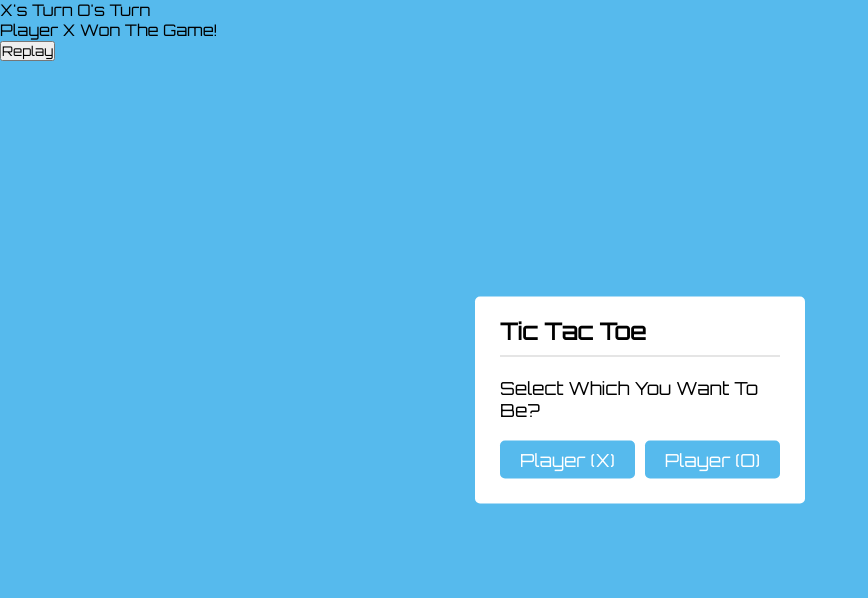
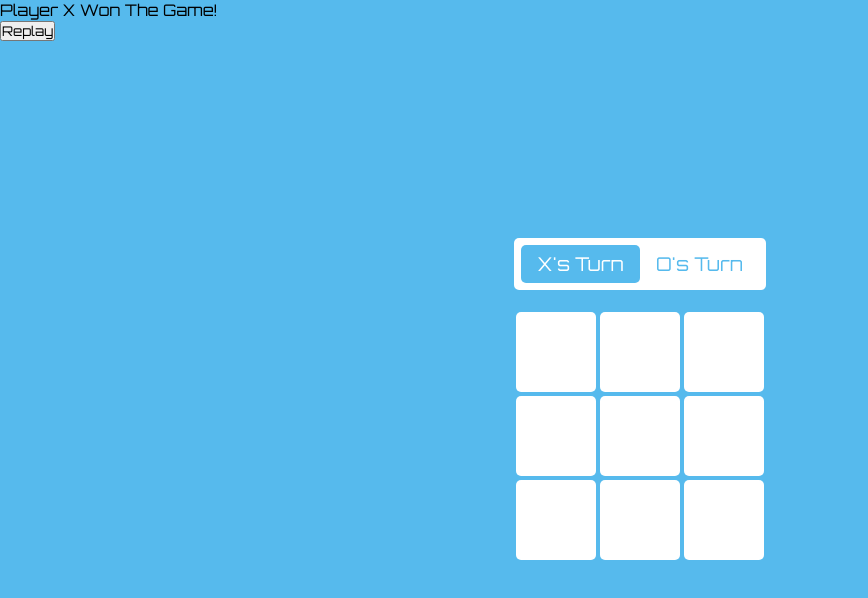
Before and after one commit to ghiath2/Matching-Cards-Game, a plain HTML site: page index.html in a window 1280 px wide. Shown: the whole page, without its empty margins (0-868 px from the left). Drawn offline with Linux system fonts and the light colour scheme.

Commit message:
Add style to play board section

```diff
--- a/assets/css/style.css
+++ b/assets/css/style.css
@@ -11,16 +11,22 @@ body {
     background: #56baed;
 }
 
-.select-box {
+/* Header And select Box Section */
+
+.select-box, .play-board {
     position: absolute;
     top: 50%;
     left: 50%;
     transform: translate(-50%, -50%);
+}
+
+.select-box {
     background: #fff;
     padding: 20px 25px 25px;
     border-radius: 5px;
     max-width: 330px;
     width: 100%;
+    display: none;
 }
 
 .select-box header {
@@ -66,3 +72,50 @@ body {
 .options button.playery {
     margin-left: 5px;
 }
+
+/* Playboard Section */
+
+.play-board .details {
+    background: #fff;
+    padding: 7px;
+    border-radius: 5px;
+}
+
+.play-board .details .players {
+    display: flex;width: 100%;
+    width: 100%;
+    justify-content: space-between;
+}
+
+.play-board .details span {
+    color: #56baed;
+    width: 100%;
+    border-radius: 5px;
+    padding: 7px 0;
+    font-size: 19px;
+    font-weight: 500;
+    cursor: default;
+    text-align: center;
+}
+
+.details span.active {
+    color: #fff;
+    background: #56baed;
+}
+
+.play-board .play-area {
+    margin-top: 20px;
+}
+
+.play-board section {
+    display: flex;
+}
+
+.play-board section span {
+    display: block;
+    margin: 2px;
+    height: 80px;
+    width: 80px;
+    background: #fff;
+    border-radius: 5px;
+}
--- a/index.html
+++ b/index.html
@@ -26,11 +26,12 @@
     <div class="play-board">
         <div class="details">
             <div class="players">
-                <span class="xturn">X's Turn</span>
+                <span class="xturn active">X's Turn</span>
                 <span class="oturn">O's Turn</span>
                 <div class="slider"></div>
             </div>
         </div>
+        <div class="play-area">
             <section>
                 <span class="box1"></span>
                 <span class="box2"></span>
@@ -46,6 +47,7 @@
                 <span class="box8"></span>
                 <span class="box9"></span>
             </section>
+        </div>
     </div>
 
     <!-- Result Box -->
```
Lines whose indentation alone changed are shown as unchanged.
